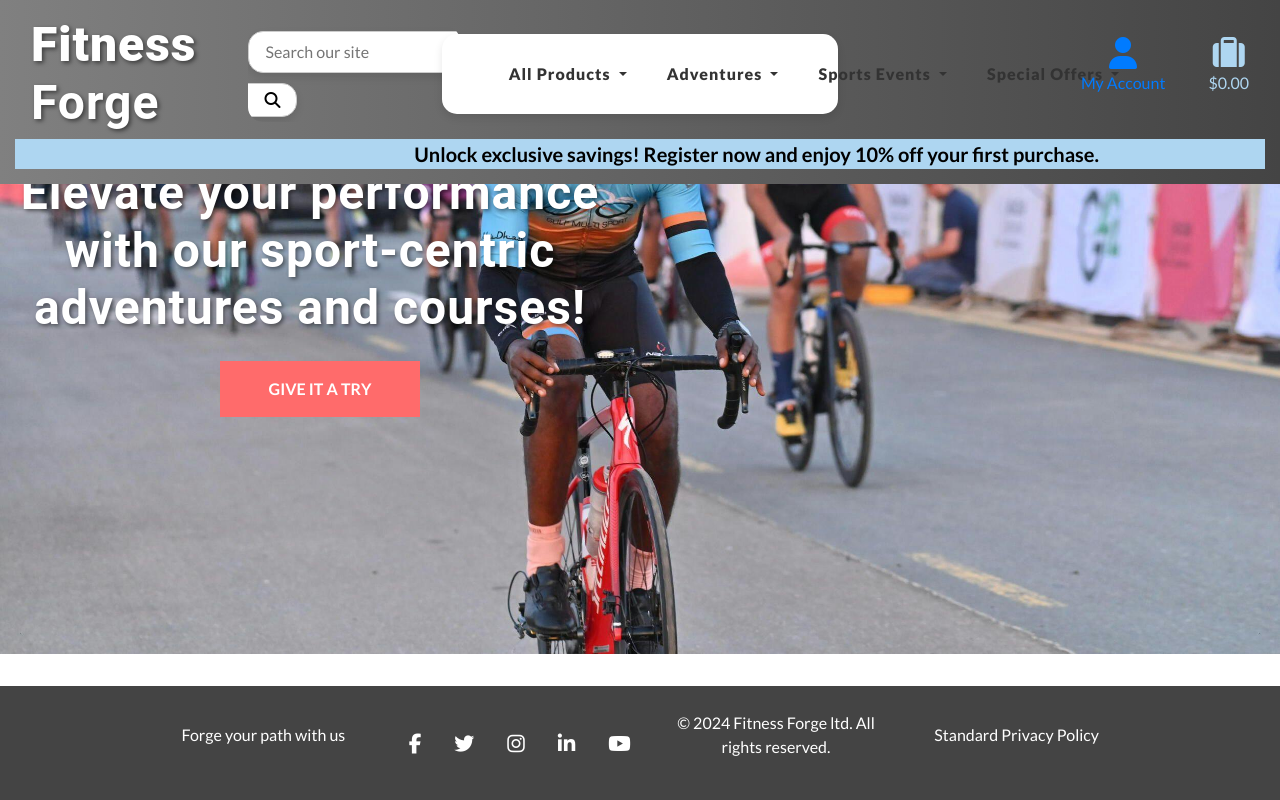
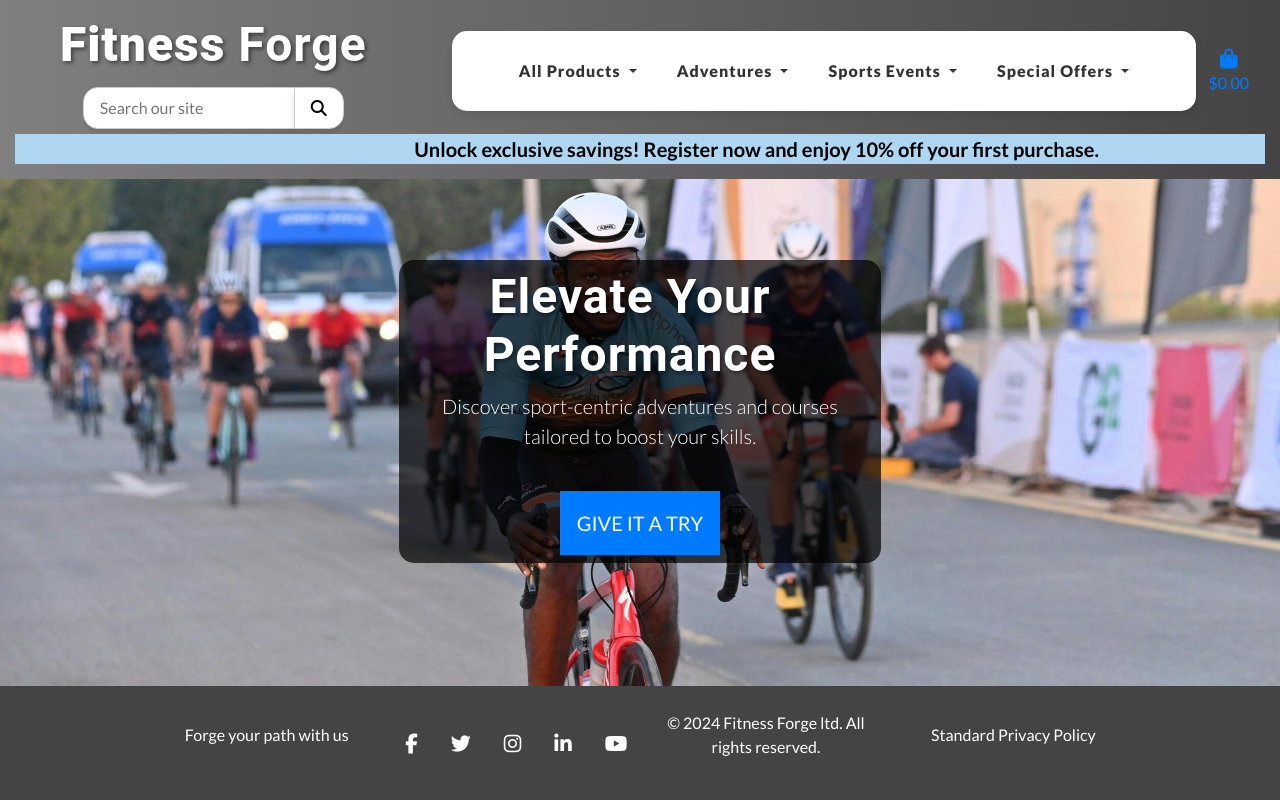
Before and after one commit to FabiMe/Fitness-Forge, a Django app: page / in a window 1280 px wide. Run offline with Django 3.2, Linux system fonts and the light colour scheme; some libraries are stand-ins or nearby versions; some web fonts are replaced.

Commit message:
change bootstrap layout for home.html

```diff
--- a/home/templates/home/index.html
+++ b/home/templates/home/index.html
@@ -10,18 +10,21 @@
 {% endblock %}
 
 {% block content %}
-    <div class="container-fluid d-flex justify-content-center align-items-center" >
-        <div class="row">
-            <div class="col-md-7 col-lg-6 text-center">
-                <h1 href="" class="display-4 logo-font text-white">
-                    Elevate your performance with our sport-centric adventures and courses!
+<div class="container h-100">
+    <div class="row h-100">
+        <div class="col-md-6 mx-auto d-flex flex-column align-items-center justify-content-center">
+            <div class="hero-section text-center">
+                <h1 class="display-4 logo-font text-white">
+                    Elevate Your Performance
                 </h1>
-                <div class="mt-4">
-                    <h4>
-                        <a href="{% url 'products' %}" class="shop-now-button btn btn-lg rounded-0 text-uppercase py-3">Give it a try</a>
-                    </h4>
-                </div>
+                <p class="lead text-white">
+                    Discover sport-centric adventures and courses tailored to boost your skills.
+                </p>
+                <a href="{% url 'products' %}" class="btn btn-primary btn-lg rounded-0 text-uppercase py-3 mt-4">
+                    Give It a Try
+                </a>
             </div>
         </div>
     </div>
+</div>
 {% endblock %}
--- a/static/css/base.css
+++ b/static/css/base.css
@@ -6,7 +6,7 @@
 body {
     background: url('media/bike.jpg') no-repeat center top fixed;
     background-size: cover;
-    background-position: center -200px; /* Shifts the image 50 pixels up */
+    background-position: center ;
     padding-top: 0; /* Add padding to accommodate the header */
     color: #555;
     font-family: 'Lato';
@@ -43,8 +43,9 @@
     display: flex;
     justify-content: space-between;
     align-items: center;
-    margin: 5px auto;
+    margin: 5px 10px;
     width: auto; /* Adjusts width to fit content */
+    z-index: 1000; /* Ensure this is higher than other page elements */
 }
 
 /* Styles for the search input field */
@@ -105,7 +106,6 @@
 }
 
 .main-nav .nav-link {
-    font-family: ;
     color: #333; /* Dark color for better readability */
     text-decoration: none; /* No underline to keep the design clean */
     letter-spacing: 1px;
@@ -217,7 +217,7 @@
     animation: fadeIn 0.3s ease-in-out forwards;
 }
 .modern-header {
-    background: linear-gradient(to right, grey, #444);;
+    background: linear-gradient(to right, grey, #444);
 }
 
 /* Keyframes for fadeIn animation */
@@ -374,7 +374,7 @@
 /* Style for the image container to handle various image sizes */
 .card-img-top {
     width: 100%; /* Full width of the card */
-    height: 500px; /* Fixed height for all images */
+    height: 400px; /* Fixed height for all images */
     object-fit: cover; /* Covers the dimension, might crop the image */
 }
 
@@ -388,6 +388,7 @@
     display: flex;
     flex-direction: column;
     min-height: 100vh; /* Use full viewport height */
+    padding-bottom: 20vh;
 }
 
 .footer {
@@ -457,6 +458,21 @@
 
 .navbar-brand a {
     color: black;
+}
+
+ul.list-inline {
+    display: flex;
+    align-items: center; /* Center alignment for all children */
+    justify-content: flex-end;
+    margin: 0;
+    padding: 0;
+}
+
+.hero-section {
+    margin-top: 12vh;
+    background-color: rgb(0, 0, 0, 0.7);
+    padding: 0.5rem 1rem; /* Matching padding for visual symmetry */
+    border-radius: 15px; /* Rounded on the right side only */
 }
 
 /* Media Queries */
--- a/templates/base.html
+++ b/templates/base.html
@@ -41,16 +41,16 @@
 <title>Fitness-Forge {% block extra_title %}{% endblock %}</title>
 
 </head>
-<body class="flex-container">
+<body class="flex-container main">
     <header class="container-fluid fixed-top modern-header">
         <div class="row pt-lg-2">
             <!-- Logo and Search on the Left -->
-            <div class="col-lg-4 my-auto py-1 py-lg-0 text-center text-lg-left d-flex justify-content-lg-start">
+            <div class="col-4 align-items-center justify-content-center text-center">
                 <a href="{% url 'home' %}" class="nav-link main-logo-link">
-                    <h2 class="logo-font my-0"><strong>Fitness</strong> Forge</h2>
+                    <h2 class="logo-font m-0"><strong>Fitness</strong> Forge</h2>
                 </a>
                 <!-- Search Form -->
-                <form method="GET" action="{% url 'products' %}" class="form-inline ml-lg-3 my-auto">
+                <form method="GET" action="{% url 'products' %}" class="form-inline justify-content-center">
                     <div class="input-group">
                         <input class="search-field" type="text" name="q" placeholder="Search our site">
                         <div class="input-group-append">
@@ -62,24 +62,22 @@
                 </form>
             </div>
 
-            <!-- Main Navigation -->
-            <div class="col-lg-4 my-auto">
+            <!-- Main Navigation in the Center -->
+            <div class="col-4 d-flex align-items-center justify-content-start scrollable-nav">
                 {% include 'includes/main-nav.html' %}
             </div>
 
-            <!-- Account and Cart on the Right -->
-            <div class="col-lg-4 my-auto py-1 py-lg-0 text-right">
+
+            <div class="col-4 my-auto py-1 py-lg-0 d-flex align-items-center justify-content-end">
                 <ul class="list-inline list-unstyled text-center text-lg-right my-0">
-                    <!-- User Account Dropdown -->
                     <li class="list-inline-item dropdown">
-                        <a class="nav-link" href="#" id="user-options" data-toggle="dropdown" aria-haspopup="true" aria-expanded="false">
+                        <a class="text-black nav-link" href="#" id="user-options" data-toggle="dropdown" aria-haspopup="true" aria-expanded="false">
                             <div class="text-center">
-                                <i class="fas fa-user fa-2x"></i>
+                                <div><i class="fas fa-user fa-lg"></i></div>
                                 <p class="my-0">My Account</p>
                             </div>
                         </a>
                         <div class="dropdown-menu border-0" aria-labelledby="user-options">
-                            <!-- Authentication Links -->
                             {% if request.user.is_authenticated %}
                                 {% if request.user.is_superuser %}
                                     <a href="" class="dropdown-item">Product Management</a>
@@ -92,12 +90,17 @@
                             {% endif %}
                         </div>
                     </li>
-                    <!-- Shopping Cart Link -->
                     <li class="list-inline-item">
                         <a class="{% if grand_total %}text-info font-weight-bold{% else %}text-black{% endif %} nav-link" href="{% url 'view_bag' %}">
-                            <div class="icon-text-group">
-                                <i class="fa-solid fa-suitcase fa-2x"></i>
-                                <p>${{ grand_total|floatformat:2|default_if_none:"0.00" }}</p>
+                            <div class="text-center">
+                                <div><i class="fas fa-shopping-bag fa-lg"></i></div>
+                                <p class="my-0">
+                                    {% if grand_total %}
+                                        ${{ grand_total|floatformat:2 }}
+                                    {% else %}
+                                        $0.00
+                                    {% endif %}
+                                </p>
                             </div>
                         </a>
                     </li>
--- a/templates/includes/main-nav.html
+++ b/templates/includes/main-nav.html
@@ -53,7 +53,6 @@
                     </a>
                     <ul class="dropdown-menu" aria-labelledby="specials-link">
                         <li><a class="dropdown-item" href="{% url 'products' %}?category=adventure_packages">Adventure Packages</a></li>
-                        <li><a class="dropdown-item" href="{% url 'products' %}?category=sports_gear_discounts">Sports Gear Discounts</a></li>
                     </ul>
                 </li>
             </ul>
```
Also changed, not shown: README.md, media/pexels-christopher-politano-978995-19074622.jpg (added), media/pexels-zachtheshoota-1769553.jpg (added).
